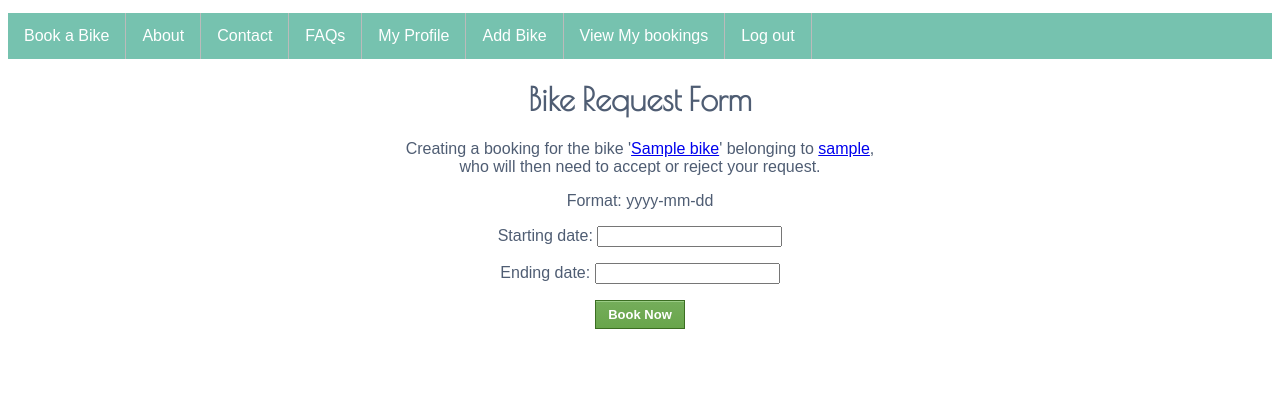
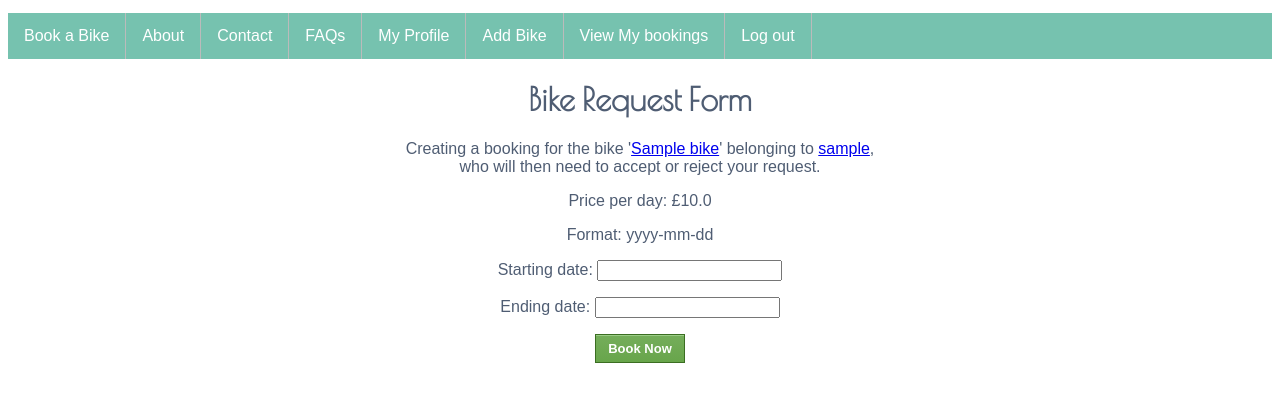
Before and after one commit to ambidextrous/Moddle, a Django app: page /1/request/ in a window 1280 px wide. Shown: the part 258-660 px from the top of the page. Run offline with Django 3.2, Linux system fonts and the light colour scheme; a user stored in the database is signed in; tables that the repository leaves empty hold one stand-in row (values such as "Sample post"); some libraries are stand-ins or nearby versions.

Commit message:
minor changes

```diff
--- a/moddle_project/templates/moddle/index.html
+++ b/moddle_project/templates/moddle/index.html
@@ -1,4 +1,3 @@
-
 {% extends 'moddle/base.html' %}
 {% load staticfiles %}
 
@@ -49,18 +48,14 @@
 	</p>
     {% endif %}
 <h2>Available Bikes</h2>
-
     {% if bikes %}
         {% for bike in bikes %}
         <div id="bike">
             <p>
                 <a href="{% url 'bike_profile' bike.id %}">{{ bike.name }}</a>
             </p>
-
 			<p>{{ bike.description }}</p>
-
 			<p>Price per day: &#163;{{ bike.price_per_day }}</p>
-
 			<p>
 				<a href="{% url 'bike_profile' bike.id %}"><img src="{{ MEDIA_URL }}{{ bike.bike_picture }}" alt="{{ bike.name }}"/></a>
 			</p>
--- a/moddle_project/templates/moddle/request_bike.html
+++ b/moddle_project/templates/moddle/request_bike.html
@@ -4,6 +4,7 @@
 {% block body_block %}
 <h1>Bike Request Form</h1>
     <p>Creating a booking for the bike '<a href="{% url 'bike_profile' bike.id %}">{{ bike.name }}</a>' belonging to <a href="{% url 'user_profile' bike.owner.user.username %}">{{ bike.owner.user.username }}</a>,<br /> who will then need to accept or reject your request.</p>
+    <p>Price per day: &#163;{{ bike.price_per_day }}</p>
     <p>Format: yyyy-mm-dd</p>
 	<form id="book_form" method="post" action="/{{bike.id}}/request/">
 
```
